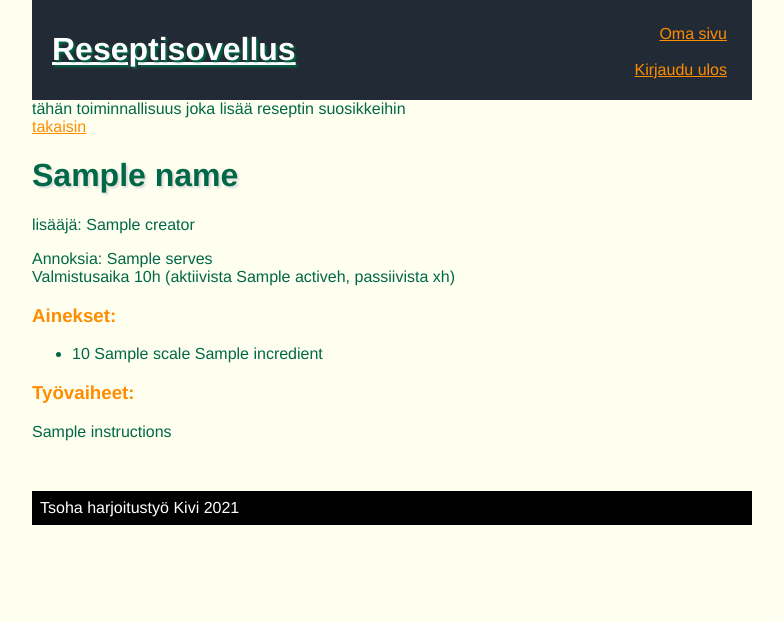
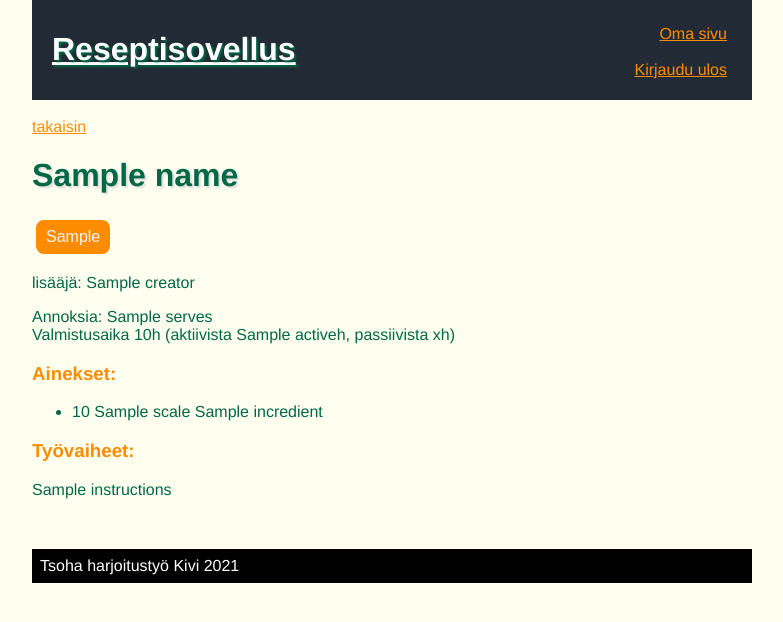
Before and after one commit to kivik-beep/Reseptisovellus, a Flask app: template templates/recipe.html in a window 1280 px wide. Shown: the top 622 px of the page, without its empty margins (248-1031 px from the left). Run offline with Flask 2, Linux system fonts and the light colour scheme; the visitor is signed in with stand-in values (Sample User, id 1); the template is opened without the code that fills it: most values are stand-ins (such as "Sample title", 1, 10 or a date in 2020).

Commit message:
Add like-button for users favorite recipes

```diff
--- a/static/main.css
+++ b/static/main.css
@@ -82,3 +82,17 @@ footer {
   color: white;
   padding: 0.5rem;
 }
+
+.button {
+  background-color: #ff8c00;
+   border: none;
+  color: whitesmoke;
+   padding: 8px 10px;
+   text-align: center;
+  text-decoration: none;
+   display: inline-block;
+   font-size: 16px;
+   margin: 4px 4px;
+   cursor: pointer;
+   border-radius: 8px;
+ }
--- a/templates/recipe.html
+++ b/templates/recipe.html
@@ -1,13 +1,14 @@
 {% extends "layout.html" %}
 {% block content %}
+<br>
+<a href="/recipes">takaisin</a>
+<h1> {{ name }} </h1>
 {% if session.user_id %}
-tähän toiminnallisuus joka lisää reseptin suosikkeihin
-<br>
-
+<form action="/recipe/{{id}}" method="POST">
+<input type="submit" class="button" value={{favorite_button}}>
+</form>
 {% endif %}
 
-<a href="/recipes">takaisin</a>
-<h1> {{ name }} </h1>
 <p>lisääjä: {{ creator }}</p>
 <p>
 <p>Annoksia: {{ serves }}
```
Also changed, not shown: foods.py (+13 -1 lines), routes.py (+24 -6 lines).
